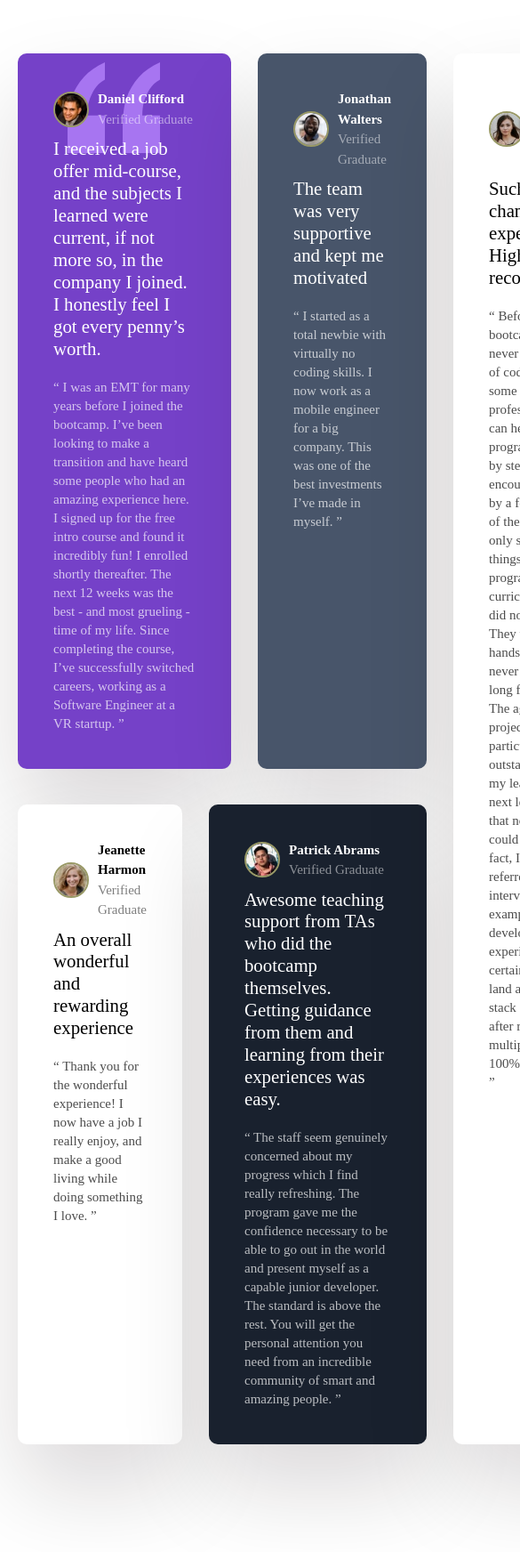
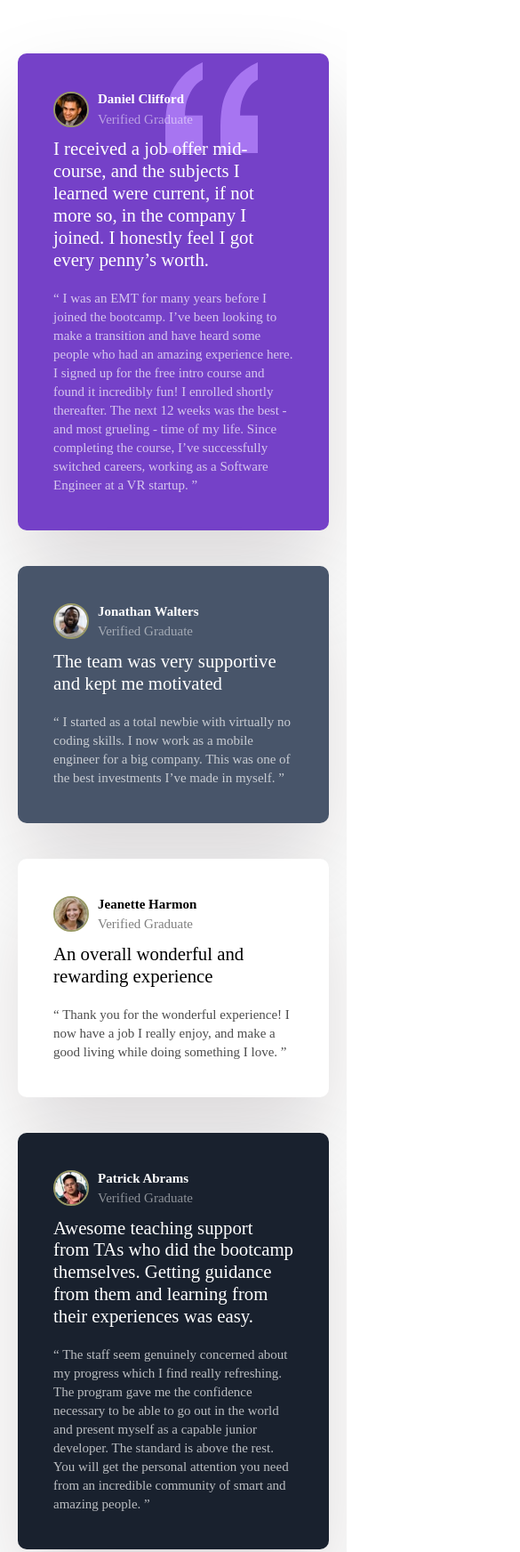
Before and after one commit to Titus-cloud/testimonials, a plain HTML site: page index.html in a window 390 px wide. Shown: the part 140-1884 px from the top of the page at 89% size, 585 px wide, since content can reach past the window. Drawn offline with Linux system fonts and the light colour scheme.

Commit message:
Just added media query for it to adjust on small screens

```diff
--- a/style.css
+++ b/style.css
@@ -14,7 +14,8 @@ body{
   margin:180px auto;
   padding: 20px;
   display: grid;
-  grid-template-columns: repeat(4,1fr);
+  grid-template-columns: repeat(auto-fit, minmax(4 , 1fragment));
+  /* grid-template-columns: repeat(4, 1fr); */
   gap:30px;
 }
 
@@ -39,6 +40,7 @@ body{
   grid-column: 4/5;
   grid-row: 1/3;
 }
+
 .card__header{
   display: flex;
   align-items: center;
@@ -101,3 +103,25 @@ body{
 footer{
   text-align: center;
 }
+
+/* Media query */
+@media(max-width:768px){
+  .testimonials{
+    grid-template-columns: 1fr;
+    width: 100%;
+  }
+
+  .card:nth-of-type(1){
+    grid-column: 1/2;
+  }
+
+  .card:nth-of-type(4){
+    grid-column: 1;
+    grid-row: 4/5;
+  }
+
+  .card:nth-of-type(5){
+    grid-column: 1;
+    grid-row: 5/6;
+  }
+}
```
